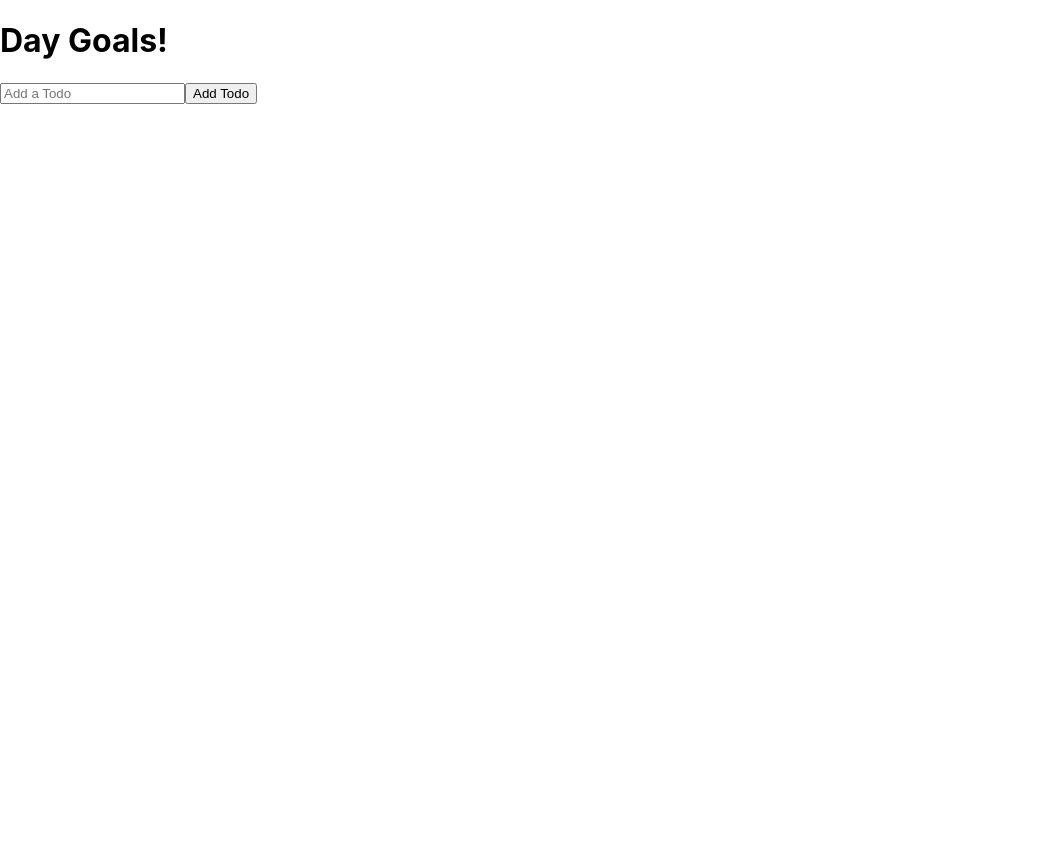
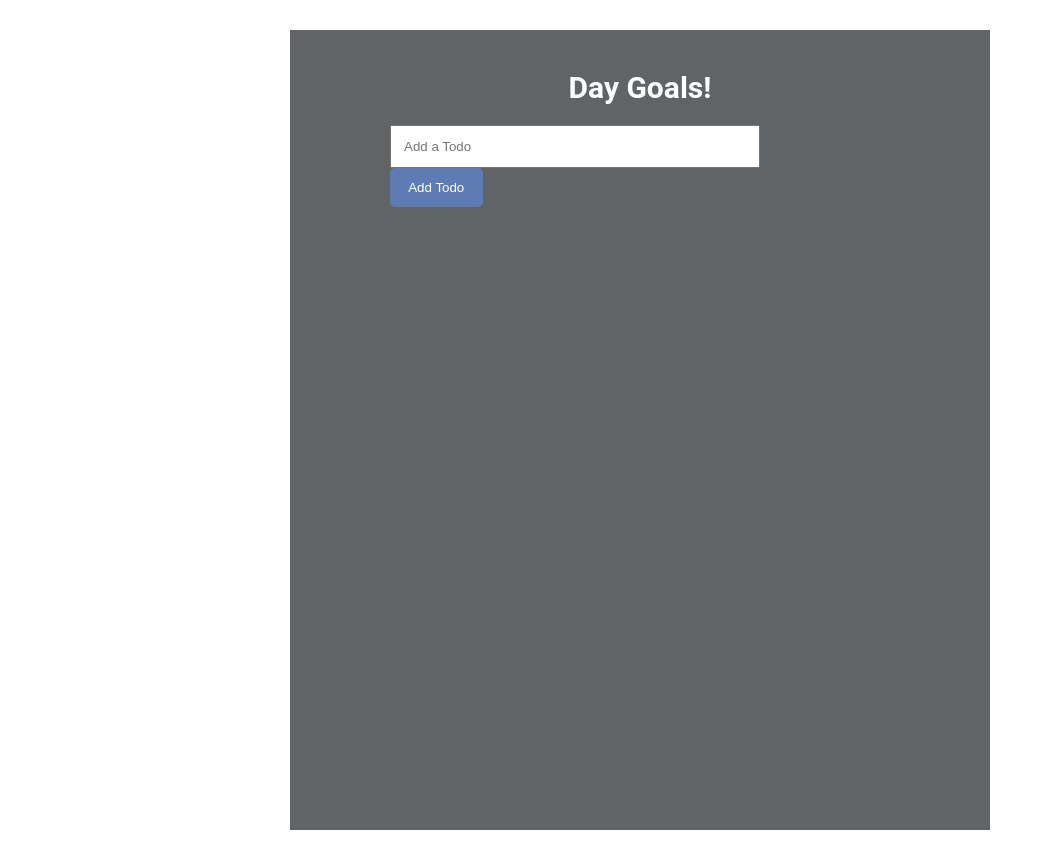
Before and after one commit to Raji-perni/TodoApplication-inReact, a React (Create React App) app: page / in a window 1280 px wide. Shown: the whole page, without its empty margins (0-1053 px from the left). Before the commit the page ends 800 px from the top, so only its background shows below. Built offline with nearby package versions, Linux system fonts and the light colour scheme.

Commit message:
Update App.css

```diff
--- a/src/App.css
+++ b/src/App.css
@@ -1,73 +1,95 @@
-/* App.css */
-
-.todo-container {
-  max-width: 400px;
-  margin: 10px;
-  padding: 20px;
-  background-color: rgb(114, 114, 131);
-  border-color: black;
-
-  border-radius: 2px;
+.App {
+  text-align: center;
 }
 
-.heading {
-  text-align: center;
-  color: white;
-  padding: 10px;
+.App-logo {
+  height: 40vmin;
+  pointer-events: none;
 }
 
-.add-task {
+@media (prefers-reduced-motion: no-preference) {
+  .App-logo {
+    animation: App-logo-spin infinite 20s linear;
+  }
+}
+
+.App-header {
+  background-color: #282c34;
+  min-height: 100vh;
   display: flex;
   flex-direction: column;
-  margin-bottom: 20px;
+  align-items: center;
+  justify-content: center;
+  font-size: calc(10px + 2vmin);
+  color: white;
 }
 
-.add-task input {
-  padding: 8px;
-  margin-bottom: 8px;
+.App-link {
+  color: #61dafb;
 }
 
-.add-task button {
- align-items: flex-start;
-  height: 40px;
-  width: 50%;
-  max-width: 200px;
+@keyframes App-logo-spin {
+  from {
+    transform: rotate(0deg);
+  }
+  to {
+    transform: rotate(360deg);
+  }
+}
+.bg-container{
+  background-color: #606466;
+  background-size: cover;
+  height:100vh;
+  margin-top:30px;
+  margin-bottom: 40px;
+  margin-left: 290px;
+  margin-right: 290px;
 
-  padding: 8px;
-  cursor: pointer;
-  background-color: rgb(117, 117, 172);
-  color: white;
-  border: 1px solid rgb(117, 117, 172);
 }
-
-.todo-item {
-  position: relative;
-  border: 1px solid #ccc;
-  padding: 8px;
-  margin-bottom: 8px;
-  cursor: pointer;
-  color: white;
+.day-heading{
+  color:#ffffff;
+  font-size:30px;
+  font-weight:bold;
+  font-family: "Roboto";
+  text-align: center;
+  padding-top: 40px;
+}
+.container{
+  display: flex;
+  flex-direction: column;
+margin-left: 100px;
+margin-right: 230px;
+}
+.todo-input{
+padding:12px;
+}
+.add-btn{
+  padding: 10px;
+  width: 25%;
+  background-color: #5c7cb3;
+  border-radius: 5px;
+  border-color: transparent;
+  color:#ffffff;
+}
+.todo-item{
+  display: flex;
+  flex-direction: row;
   justify-content: space-between;
-  background-color: rgb(117, 117, 172);
+  align-items: center;
+  padding: 5px;
+      width: 50%;
+      background-color: #5c7cb3;
+      border-radius: 5px;
+      border-color: transparent;
+      margin-bottom:10px;
+      margin-left: 100px;
+      margin-top: 20px;
+  color:#ffffff
+}
+.todo-container{
   display: flex;
 
-  align-items: center;
 }
-
-.delete-icon,
-.edit-icon {
-  cursor: pointer;
-  opacity: 0;
-  transition: opacity 0.2s ease-in-out;
-  margin-left: 5px;
-  color: red; /* Set color of the delete icon to red */
+.delete-icon{
+  margin-left: 20px;
 }
-
-.todo-item:hover .delete-icon,
-.todo-item:hover .edit-icon {
-  opacity: 1;
-}
-.button-con{
-  align-items: flex-start;
-  margin-top: 0px;
-}
```
